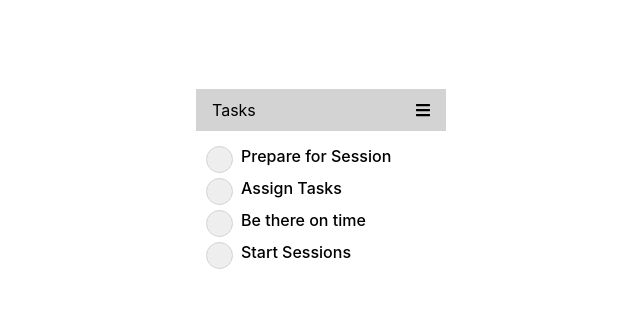
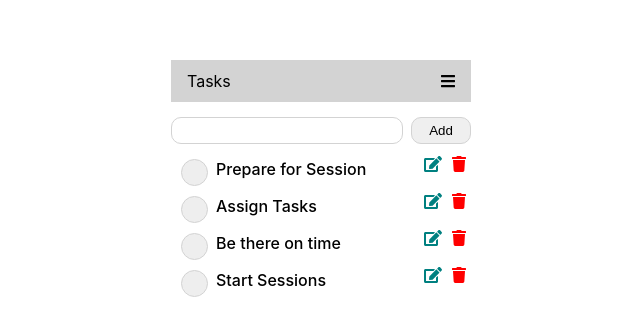
Before and after one commit to Nare-Stepanyan/to-do, a React (Create React App) app: page / in a window 1280 px wide. Shown: the part 214-550 px from the top of the page, without its empty margins (319-959 px from the left). Built offline with nearby package versions, Linux system fonts and the light colour scheme.

Commit message:
delete and edit ui

```diff
--- a/src/App.css
+++ b/src/App.css
@@ -19,7 +19,7 @@ body {
   background-color: lightgrey;
 }
 .wrapper {
-  width: 250px;
+  width: 300px;
 }
 li {
   list-style-type: none;
@@ -104,3 +104,38 @@ ul {
 .done {
   color: #008080;
 }
+.task {
+  display: flex;
+  justify-content: space-between;
+}
+.btn-del-edit {
+  display: flex;
+}
+.edit {
+  color: teal;
+  margin-right: 10px;
+}
+.delete {
+  color: red;
+  margin-right: 15px;
+}
+.newTask {
+  display: flex;
+  justify-content: space-between;
+  align-items: center;
+  margin-top: 15px;
+}
+.newTask input {
+  border: 1px solid lightgray;
+  outline: none;
+  padding: 5px 10px;
+  border-radius: 10px;
+  width: 70%;
+}
+.newTask button {
+  padding: 5px 10px;
+  border-radius: 10px;
+  outline: none;
+  width: 20%;
+  border: 1px solid lightgray;
+}
--- a/src/components/Task.js
+++ b/src/components/Task.js
@@ -1,4 +1,6 @@
 import React, { useState } from "react";
+import { FontAwesomeIcon } from "@fortawesome/react-fontawesome";
+import { faEdit, faTrash } from "@fortawesome/free-solid-svg-icons";
 
 const Task = ({ value }) => {
   const [checked, setChecked] = useState(false);
@@ -8,12 +10,20 @@ const Task = ({ value }) => {
   };
   console.log(checked);
   return (
-    <div>
+    <div className="task">
       <label className={checked ? `container done` : `container`}>
         {checked ? <del>{value}</del> : value}
         <input type="checkbox" onClick={handleCheck} />
         <span className="checkmark"></span>
       </label>
+      <div className="btn-del-edit">
+        <span className="edit">
+          <FontAwesomeIcon icon={faEdit} />
+        </span>
+        <span className="delete">
+          <FontAwesomeIcon icon={faTrash} />
+        </span>
+      </div>
     </div>
   );
 };
--- a/src/components/ToDos.js
+++ b/src/components/ToDos.js
@@ -24,6 +24,18 @@ let tasksList = [
 ];
 function ToDos() {
   const [tasks, setTasks] = useState(tasksList);
+  const [value, setValue] = useState("");
+
+  const handleChange = (e) => {
+    setValue(e.target.value);
+  };
+
+  const handleClick = () => {
+    tasks.unshift({ id: idGenerator(), item: value });
+    setTasks(tasks);
+    setValue("");
+  };
+
   let taskList = tasks.map((el) => {
     return (
       <li key={el.id}>
@@ -40,6 +52,10 @@ function ToDos() {
             <FontAwesomeIcon icon={faBars} />
           </span>
         </div>
+        <div className="newTask">
+          <input type="text" value={value} onChange={handleChange} />
+          <button onClick={handleClick}>Add</button>
+        </div>
         <ul>{taskList}</ul>
       </div>
     </div>
```
